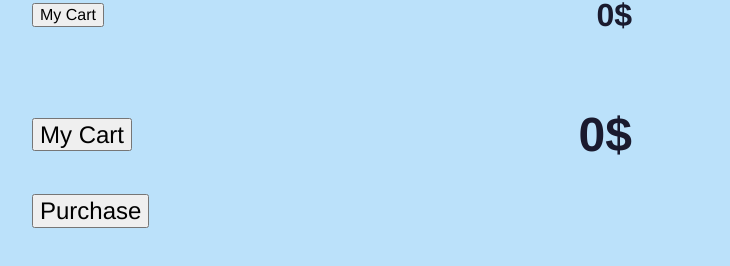
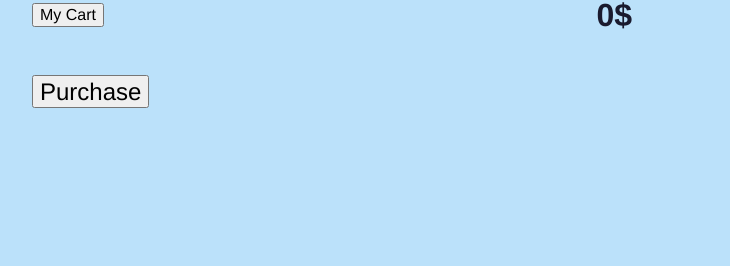
Before and after one commit to eugenekotovx/simple-shop-app, a Vue app: page /cart in a window 1280 px wide. Shown: the part 310-576 px from the top of the page, without its empty margins (308-1038 px from the left). Built offline with nearby package versions, Linux system fonts and the light colour scheme; what vue-js-modal would draw is missing.

Commit message:
add productCard for items from cart

```diff
--- a/src/views/CartShow.vue
+++ b/src/views/CartShow.vue
@@ -1,17 +1,25 @@
 <template lang="html">
-  <h2>
-    <Cart/>
-    <router-link to="/order-create">
-      <button name="button">Purchase</button></router-link>
-  </h2>
+  <div class="">
+    <div v-for="product in cart.cart" :key="product.id">
+      <ProductCard :product="product" />
+    </div>
+    <h2>
+      <router-link to="/order-create">
+        <button name="button">Purchase</button></router-link>
+    </h2>
+  </div>
 </template>
 
 <script>
-import Cart from '@/components/Cart'
+import ProductCard from '@/components/ProductCard'
+import {mapState} from 'vuex'
 
 export default {
   components: {
-    Cart
+    ProductCard
+  },
+  computed: {
+    ...mapState(['cart'])
   }
 }
 </script>
```
